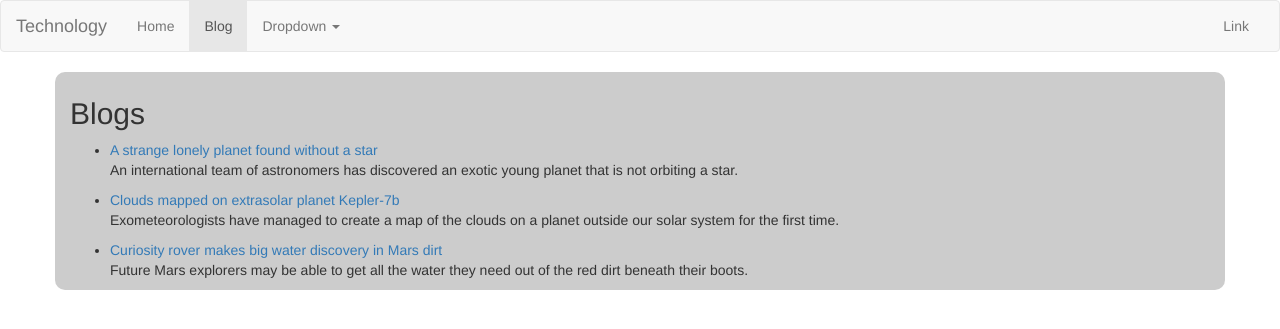
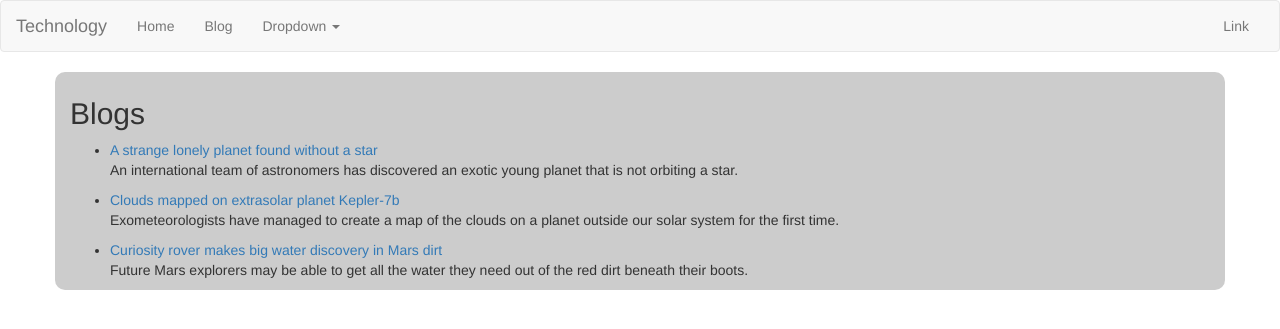
Before and after one commit to enes-tasbasi/Tech-Blog, a Jekyll site: the page built from blog.html, in a window 1280 px wide. Shown: the top 329 px of the page. Built offline with Jekyll 4.4.1, drawn with Linux system fonts in a browser that asks for light colours.

Commit message:
change navbar.html

```diff
--- a/_includes/navbar.html
+++ b/_includes/navbar.html
@@ -14,8 +14,8 @@
     <!-- Collect the nav links, forms, and other content for toggling -->
     <div class="collapse navbar-collapse" id="bs-example-navbar-collapse-1">
       <ul class="nav navbar-nav">
-        <li class="{% if page.url == '/' %}active{% endif %}"><a href="{{site.baseurl}}/">Home</a></li>
-        <li class="{% if page.url == '/blog.html' %}active{% endif %}"><a href="{{site.baseurl}}/blog.html">Blog</a></li>
+        <li><a href="{{site.baseurl}}/index.html">Home</a></li>
+        <li><a href="{{site.baseurl}}/blog.html">Blog</a></li>
         <li class="dropdown">
           <a href="#" class="dropdown-toggle" data-toggle="dropdown" role="button" aria-haspopup="true" aria-expanded="false">Dropdown <span class="caret"></span></a>
           <ul class="dropdown-menu">
```
Also changed, not shown: 2 other files.
